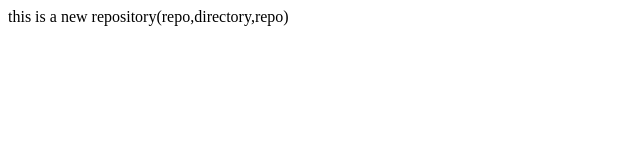
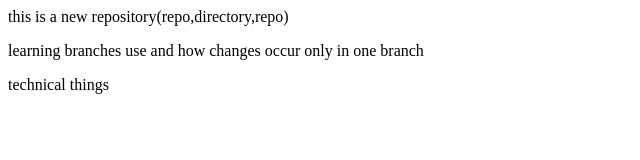
Before and after one commit to Risha-Nisha/hi-repo, a plain HTML site: page index.html in a window 1280 px wide. Shown: the whole page, without its empty margins (0-640 px from the left). Drawn offline with Linux system fonts and the light colour scheme.

Commit message:
fixed changes

```diff
--- a/index.html
+++ b/index.html
@@ -1 +1,3 @@
 <p>this is a new repository(repo,directory,repo)</p>
+<p> learning branches use and how changes occur only in one branch</p>
+<p> technical things</p>
```
